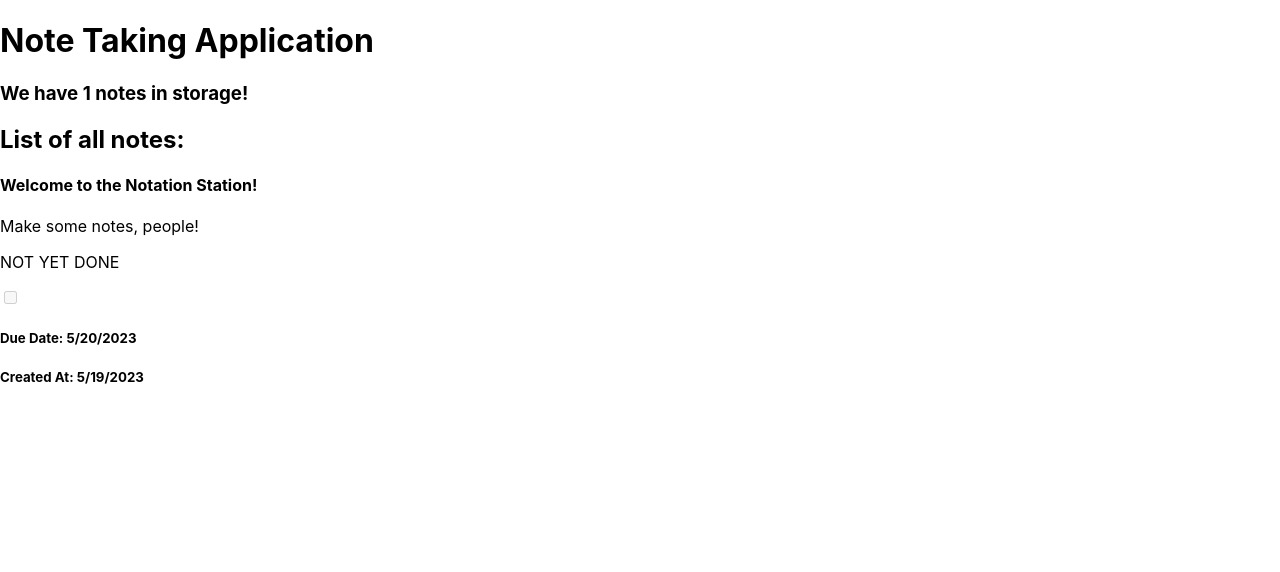
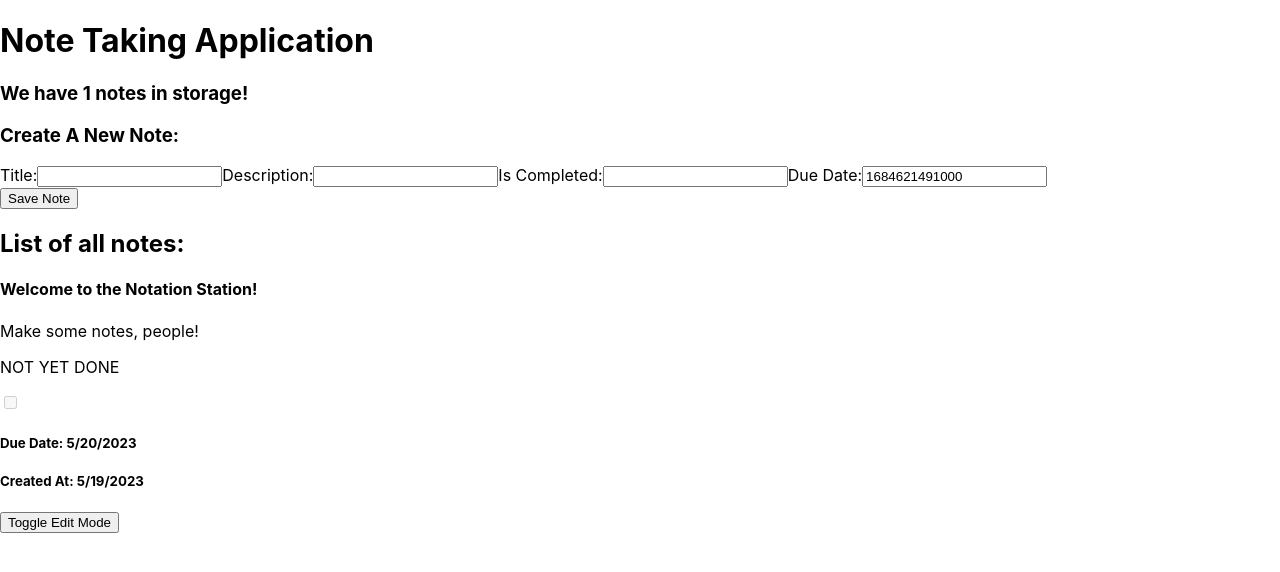
Before and after one commit to Cheese-steak-jimmys/react-note-taking-app, a React (Create React App) app: page / in a window 1280 px wide. Shown: the top 572 px of the page. Built offline with nearby package versions, Linux system fonts and the light colour scheme.

Commit message:
feat: added forms to homepage.jsx

```diff
--- a/src/components/NoteDisplay.jsx
+++ b/src/components/NoteDisplay.jsx
@@ -16,6 +16,11 @@ export default function NoteDisplay(props) {
         return globalSpecificNote.id === id;
       })
     );
+
+
+      // Alternative syntax:
+      // setLocalNote(globalNotesData.find(globalSpecificNote => globalSpecificNote.id === id));
+
     // eslint-disable-next-line react-hooks/exhaustive-deps
   }, [globalNotesData, id]);
 
--- /dev/null
+++ b/src/components/NoteForm.jsx
@@ -0,0 +1,69 @@
+/*
+- ID (number)
+- title (string)
+- Description (string)
+- IsCompleted (boolean)
+- due date (JS Date)
+- created at date (JS Date)
+*/
+
+import { useState } from "react";
+
+export default function NoteForm(props) {
+  //   const [localId, setLocalId] = useState("");
+  const [localTitle, setLocalTitle] = useState("");
+  const [localDescription, setLocalDescription] = useState("");
+  const [localIsCompleted, setLocalIsCompleted] = useState("");
+  const [localDueDate, setLocalDueDate] = useState(
+    new Date().setDate(new Date().getDate() + 1)
+  );
+  //   const [localCreatedAtDate, setLocalCreatedAtDate] = useState(Date.now());
+
+  return (
+    <div>
+      <form>
+        <label>Title:</label>
+        <input
+          type="text"
+          name="title"
+          value={localTitle}
+          onChange={setLocalTitle}
+        />
+
+        <label>Description:</label>
+        <input
+          type="text"
+          name="description"
+          value={localDescription}
+          onChange={setLocalDescription}
+        />
+
+        <label>Is Completed:</label>
+        <input
+          type="text"
+          name="isCompleted"
+          value={localIsCompleted}
+          onChange={setLocalIsCompleted}
+        />
+
+        <label>Due Date:</label>
+        <input
+          type="text"
+          name="dueDate"
+          value={localDueDate}
+          onChange={setLocalDueDate}
+        />
+
+        {/* NOTE- this will be handled by the reducer, not the human: */}
+        {/* <label>Created At:</label>
+        <input
+          type="text"
+          name="createdAtDate"
+          value={localCreatedAtDate}
+          onChange={setLocalCreatedAtDate}
+        /> */}
+      </form>
+      <button>Save Note</button>
+    </div>
+  );
+}
--- /dev/null
+++ b/src/components/NoteParent.jsx
@@ -0,0 +1,18 @@
+import { useState } from "react";
+import NoteForm from "./NoteForm";
+import NoteDisplay from "./NoteDisplay";
+
+export default function NoteParent(props) {
+  const [editMode, setEditMode] = useState(false);
+
+  const toggleEditMode = () => {
+    setEditMode(!editMode);
+  };
+
+  return (
+    <div>
+      {editMode ? <NoteForm id={props.id} /> : <NoteDisplay id={props.id} />}
+      <button onClick={toggleEditMode}>Toggle Edit Mode</button>
+    </div>
+  );
+}
--- a/src/contexts/NotesContext.jsx
+++ b/src/contexts/NotesContext.jsx
@@ -23,7 +23,7 @@ const notesReducer = (previousState, instructions) => {
       let localStorageData = instructions.data;
       stateEditable = localStorageData;
 
-      // whatever is returned is noew the newest version of state
+      // whatever is returned is now the newest version of state
       return stateEditable;
 
     case "create":
--- a/src/pages/Homepage.jsx
+++ b/src/pages/Homepage.jsx
@@ -1,4 +1,6 @@
 import NoteDisplay from "../components/NoteDisplay";
+import NoteForm from "../components/NoteForm";
+import NoteParent from "../components/NoteParent";
 import { useNoteData } from "../contexts/NotesContext";
 
 export default function Homepage(props) {
@@ -12,13 +14,16 @@ export default function Homepage(props) {
       <h3>We have {globalNotesData.length} notes in storage!</h3>
 
       {/* Note Form Component */}
+      <h3>Create A New Note:</h3>
+      <NoteForm />
 
       {/* List Of All Notes Component */}
       <h2>List of all notes:</h2>
       {globalNotesData.map((note) => {
         return (
           <div key={note.id}>
-            <NoteDisplay id={note.id} />
+            {/* <NoteDisplay id={note.id} /> */}
+            <NoteParent id={note.id} />
           </div>
         );
       })}
```
